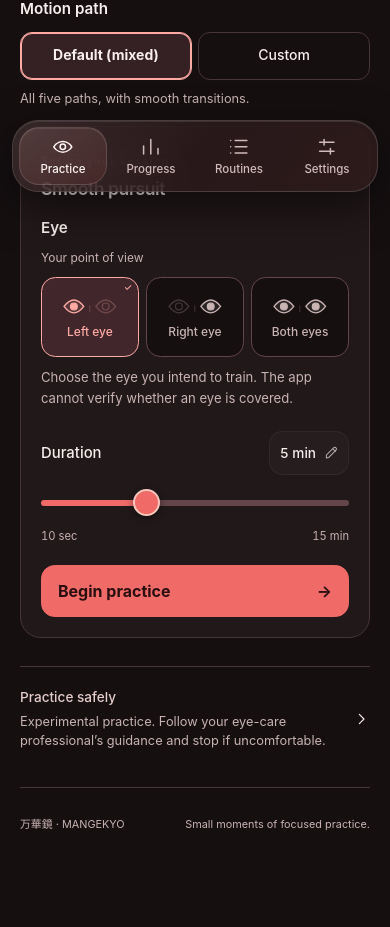
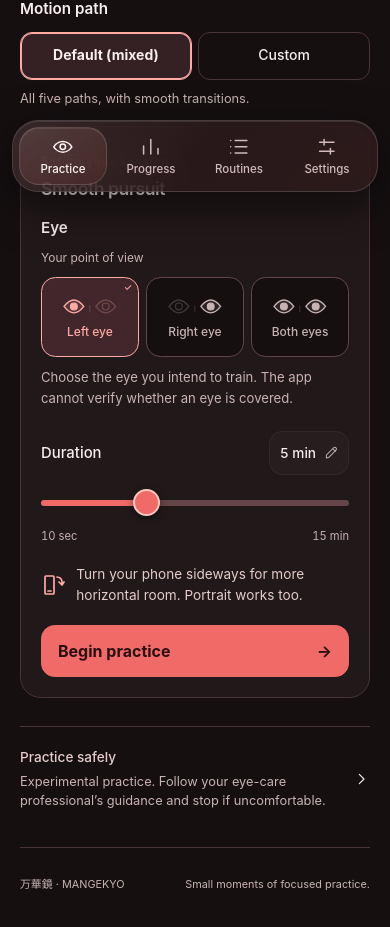
Before and after one commit to hellosputnik/mangekyo, a React (Vite) app: page / in a window 390 px wide. Shown: the part 640-1567 px from the top of the page. Built offline with nearby package versions, Linux system fonts and the light colour scheme.

Commit message:
Recommend landscape for tracking

```diff
--- a/src/components/Icon.tsx
+++ b/src/components/Icon.tsx
@@ -14,7 +14,8 @@ type IconName =
   | "Check"
   | "Pause"
   | "Play"
-  | "Stop";
+  | "Stop"
+  | "RotatePhone";
 
 const paths: Record<IconName, string> = {
   Practice:
@@ -34,6 +35,8 @@ const paths: Record<IconName, string> = {
   Pause: "M8 5v14 M16 5v14",
   Play: "m8 5 11 7-11 7Z",
   Stop: "M6 6h12v12H6Z",
+  RotatePhone:
+    "M5 3h7a1 1 0 0 1 1 1v16a1 1 0 0 1-1 1H5a1 1 0 0 1-1-1V4a1 1 0 0 1 1-1Z M7 18h3 M16 4a5 5 0 0 1 5 5v3 M18 9l3 3 2-3",
 };
 
 export function Icon({ name }: { name: IconName }) {
--- /dev/null
+++ b/src/components/LandscapeHint.tsx
@@ -0,0 +1,20 @@
+import type { ExerciseKind, Pattern } from "../engine/model";
+import { useI18n } from "../i18n/react";
+import { Icon } from "./Icon";
+
+export function shouldRecommendLandscape(
+  kind: ExerciseKind,
+  pattern: Pattern,
+): boolean {
+  return kind === "saccades" || (kind === "pursuit" && pattern !== "Vertical");
+}
+
+export function LandscapeHint() {
+  const { t } = useI18n();
+  return (
+    <aside className="landscape-hint">
+      <Icon name="RotatePhone" />
+      <p>{t("orientation.landscapeHint")}</p>
+    </aside>
+  );
+}
--- a/src/components/Practice.tsx
+++ b/src/components/Practice.tsx
@@ -14,6 +14,7 @@ import { ToggleSwitch } from "./controls/ToggleSwitch";
 import { Icon } from "./Icon";
 import { PursuitPresets } from "./PursuitPresets";
 import { ExerciseArtwork } from "./ExerciseArtwork";
+import { LandscapeHint, shouldRecommendLandscape } from "./LandscapeHint";
 interface Props {
   minutes: number;
   goal: number;
@@ -274,6 +275,9 @@ export function Practice({
             onChange={(value) => setting("duration", value)}
             onValidationChange={setDurationValid}
           />
+          {shouldRecommendLandscape(kind, configuration.pattern) && (
+            <LandscapeHint />
+          )}
           <button
             className="primary begin-button"
             disabled={!ready || !durationValid}
--- a/src/components/Routines.tsx
+++ b/src/components/Routines.tsx
@@ -5,12 +5,14 @@ import {
   type Eye,
   type ExerciseKind,
   type Routine,
+  type Pattern,
 } from "../engine/model";
 import { useI18n } from "../i18n/react";
 import { EyeSelector } from "./controls/EyeSelector";
 import { DurationControl } from "./controls/DurationControl";
 import { ToggleSwitch } from "./controls/ToggleSwitch";
 import { Icon } from "./Icon";
+import { LandscapeHint, shouldRecommendLandscape } from "./LandscapeHint";
 interface Props {
   data: Data;
   eye: Eye;
@@ -19,6 +21,7 @@ interface Props {
   setRoutine: (routine: Routine) => void;
   persist: (data: Data) => void;
   start: (kind: ExerciseKind, duration: number, eye: Eye) => void;
+  pursuitPattern: Pattern;
 }
 export function Routines({
   data,
@@ -28,6 +31,7 @@ export function Routines({
   setRoutine,
   persist,
   start,
+  pursuitPattern,
 }: Props) {
   const { t, number, exerciseName, duration } = useI18n();
   const [removed, setRemoved] = useState<Routine | null>(null);
@@ -53,6 +57,11 @@ export function Routines({
       <section className="panel saved-routines">
         <h2>{t("routine.saved")}</h2>
         <EyeSelector value={eye} onChange={setEye} label={t("routine.eye")} />
+        {data.routines.some((item) =>
+          item.steps.some((step) =>
+            shouldRecommendLandscape(step.kind, pursuitPattern),
+          ),
+        ) && <LandscapeHint />}
         {!data.routines.length && <p>{t("routine.empty")}</p>}
         {data.routines.map((item) => (
           <article className="routine-row" key={item.id}>
--- a/src/i18n/en.ts
+++ b/src/i18n/en.ts
@@ -1,5 +1,7 @@
 export const english = {
   "app.title": "Mangekyo · Visual practice",
+  "orientation.landscapeHint":
+    "Turn your phone sideways for more horizontal room. Portrait works too.",
   "brand.caption": "VISUAL PRACTICE",
   "nav.Practice": "Practice",
   "nav.Progress": "Progress",
--- a/src/i18n/vi.ts
+++ b/src/i18n/vi.ts
@@ -1,6 +1,8 @@
 import type { MessageKey } from "./en";
 export const vietnamese = {
   "app.title": "Mangekyo · Luyện tập thị giác",
+  "orientation.landscapeHint":
+    "Xoay ngang điện thoại để có thêm không gian. Bạn vẫn có thể tập theo chiều dọc.",
   "brand.caption": "LUYỆN TẬP THỊ GIÁC",
   "nav.Practice": "Luyện tập",
   "nav.Progress": "Tiến trình",
--- a/src/main.tsx
+++ b/src/main.tsx
@@ -23,6 +23,10 @@ import { Routines } from "./components/Routines";
 import { Navigation, type Page } from "./components/Navigation";
 import { Practice } from "./components/Practice";
 import { SessionControls } from "./components/SessionControls";
+import {
+  LandscapeHint,
+  shouldRecommendLandscape,
+} from "./components/LandscapeHint";
 import { DurationControl } from "./components/controls/DurationControl";
 import { NumberStepper } from "./components/controls/NumberStepper";
 import { ToggleSwitch } from "./components/controls/ToggleSwitch";
@@ -624,6 +628,11 @@ function App() {
                   })
                 : t("rest.saved")}
             </p>
+            {data.run &&
+              shouldRecommendLandscape(
+                data.run.routine.steps[data.run.index].kind,
+                configuration.pattern,
+              ) && <LandscapeHint />}
             <div className="actions">
               <button
                 onClick={() =>
@@ -735,6 +744,7 @@ function App() {
                   setRoutine={setRoutine}
                   persist={persist}
                   start={start}
+                  pursuitPattern={configuration.pattern}
                 />
               )}
               {tab === "Settings" && (
--- a/src/style.css
+++ b/src/style.css
@@ -1941,3 +1941,28 @@ footer {
     color: #fff2eb;
   }
 }
+
+.landscape-hint {
+  display: none;
+}
+@media (max-width: 600px) and (orientation: portrait) {
+  .landscape-hint {
+    display: flex;
+    align-items: center;
+    gap: 0.7rem;
+    margin: 1rem 0 0.5rem;
+    text-align: left;
+  }
+  .landscape-hint > svg {
+    flex: 0 0 1.5rem;
+    width: 1.5rem;
+    height: 1.5rem;
+    color: var(--accent-soft);
+  }
+  .landscape-hint > p {
+    margin: 0;
+    font-size: 0.85rem;
+    line-height: 1.5;
+    color: var(--text-secondary);
+  }
+}
```
Also changed, not shown: 4 other files (tests, documents, lock files or other folders).
